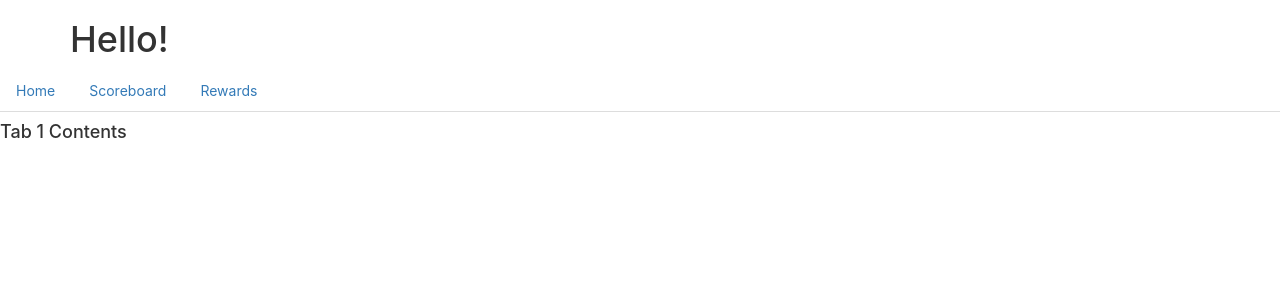
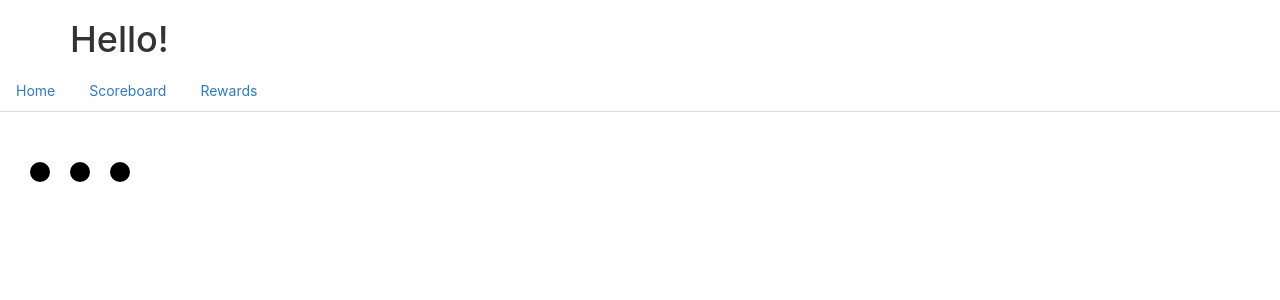
Before and after one commit to jerseycity2018/team-19, a React (Create React App) app: page /home in a window 1280 px wide. Shown: the top 300 px of the page. Built offline with nearby package versions, Linux system fonts and the light colour scheme.

Commit message:
d3 package

```diff
--- a/package.json
+++ b/package.json
@@ -3,6 +3,7 @@
   "version": "0.1.0",
   "private": true,
   "dependencies": {
+    "d3": "^5.7.0",
     "react": "^16.6.0",
     "react-apollo": "^2.1.11",
     "react-bootstrap": "^0.32.4",
--- a/public/index.html
+++ b/public/index.html
@@ -6,6 +6,7 @@
     <link rel="shortcut icon" href="%PUBLIC_URL%/favicon.ico">
     <meta name="viewport" content="width=device-width, initial-scale=1, shrink-to-fit=no">
     <meta name="theme-color" content="#000000">
+    <script src="https://d3js.org/d3.v5.min.js"></script>
     <!--
       manifest.json provides metadata used when your web app is added to the
       homescreen on Android. See https://developers.google.com/web/fundamentals/web-app-manifest/
--- a/src/pages/Home.js
+++ b/src/pages/Home.js
@@ -3,6 +3,7 @@ import {Tabs, Tab} from 'react-bootstrap-tabs';
 import { Container, TabContent, TabPane, Nav, NavItem, NavLink, Card, Button, CardTitle, CardText, Row, Col } from 'reactstrap'
 import classnames from 'classnames';
 import '../App.css';
+import * as d3 from "d3";
 
 class Home extends Component {constructor(props) {
     super(props);
@@ -54,9 +55,13 @@ class Home extends Component {constructor(props) {
             </Nav>
             <TabContent activeTab={this.state.activeTab}>
                 <TabPane tabId="1">
+                    <svg width="720" height="120">
+                        <circle cx="40" cy="60" r="10"></circle>
+                        <circle cx="80" cy="60" r="10"></circle>
+                        <circle cx="120" cy="60" r="10"></circle>
+                    </svg>
                     <Row>
                         <Col sm="12">
-                        <h4>Tab 1 Contents</h4>
                         </Col>
                     </Row>
                 </TabPane>
```
Also changed, not shown: 1 other file (tests, documents, lock files or other folders). Lines whose indentation alone changed are shown as unchanged.
